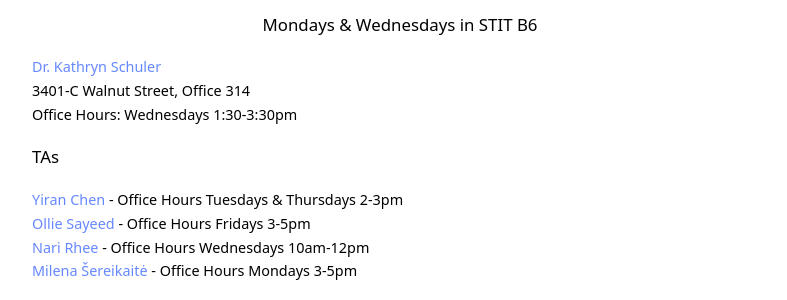
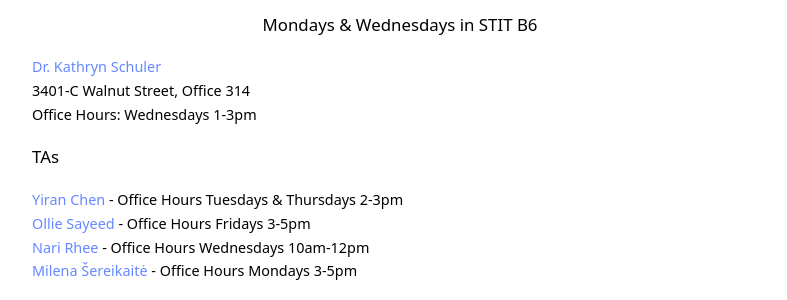
Before and after one commit to kschuler/ling001, a Jekyll site: the page built from index.md, in a window 1280 px wide and 900 px high. Shown: the part 226-526 px from the top of the window, without its empty margins (240-1027 px from the left). Built offline with Jekyll 4.4.1, drawn with Linux system fonts in a browser that asks for light colours.

Commit message:
Update index.md

```diff
--- a/index.md
+++ b/index.md
@@ -8,7 +8,7 @@ title: LING 1
 
 [Dr. Kathryn Schuler](mailto:kschuler@sas.upenn.edu)
 3401-C Walnut Street, Office 314<br>
-Office Hours: Wednesdays 1:30-3:30pm
+Office Hours: Wednesdays 1-3pm
 
 ### TAs
 [Yiran Chen](mailto:cheny39@sas.upenn.edu) - Office Hours Tuesdays & Thursdays 2-3pm<br>
```
